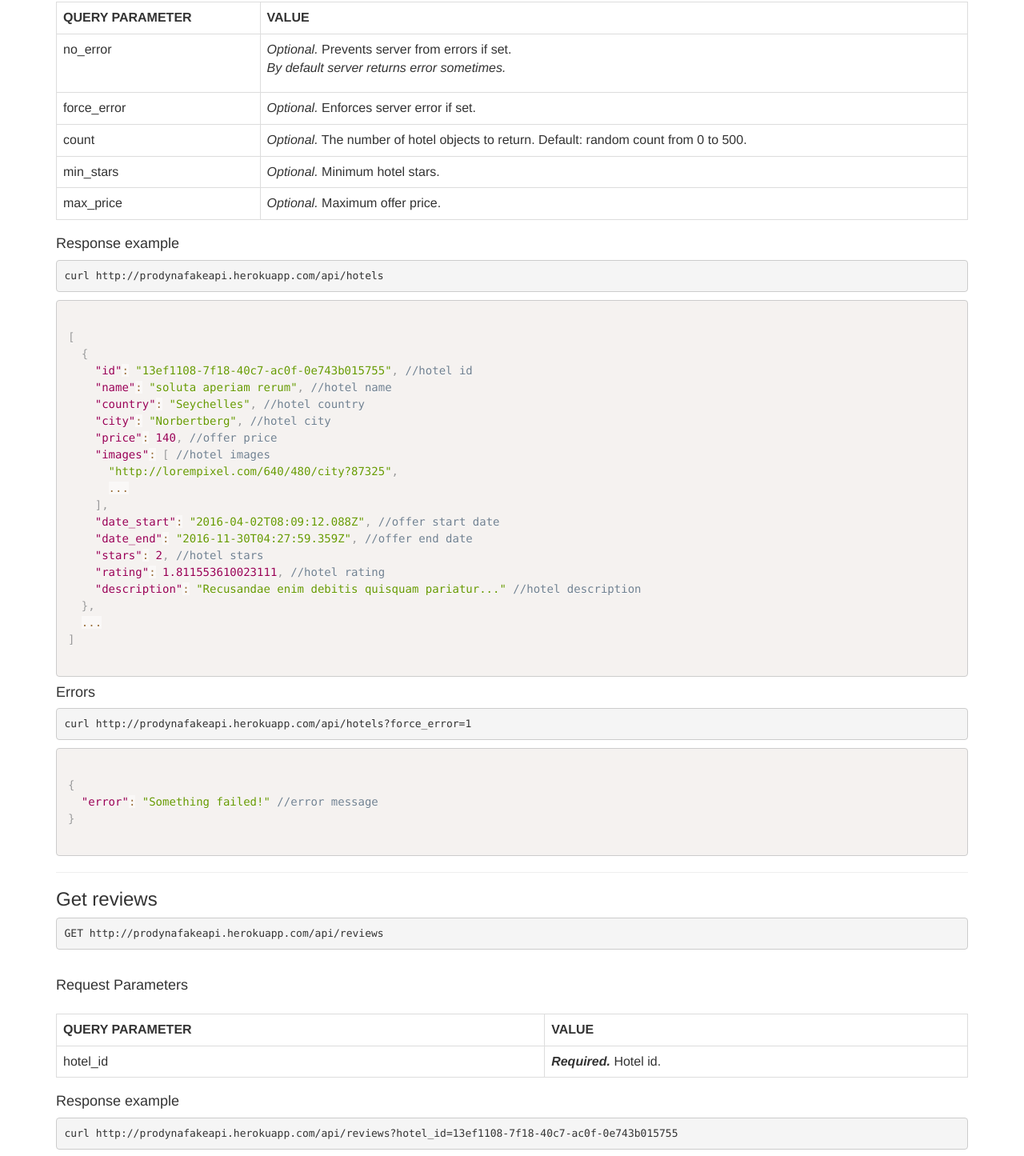
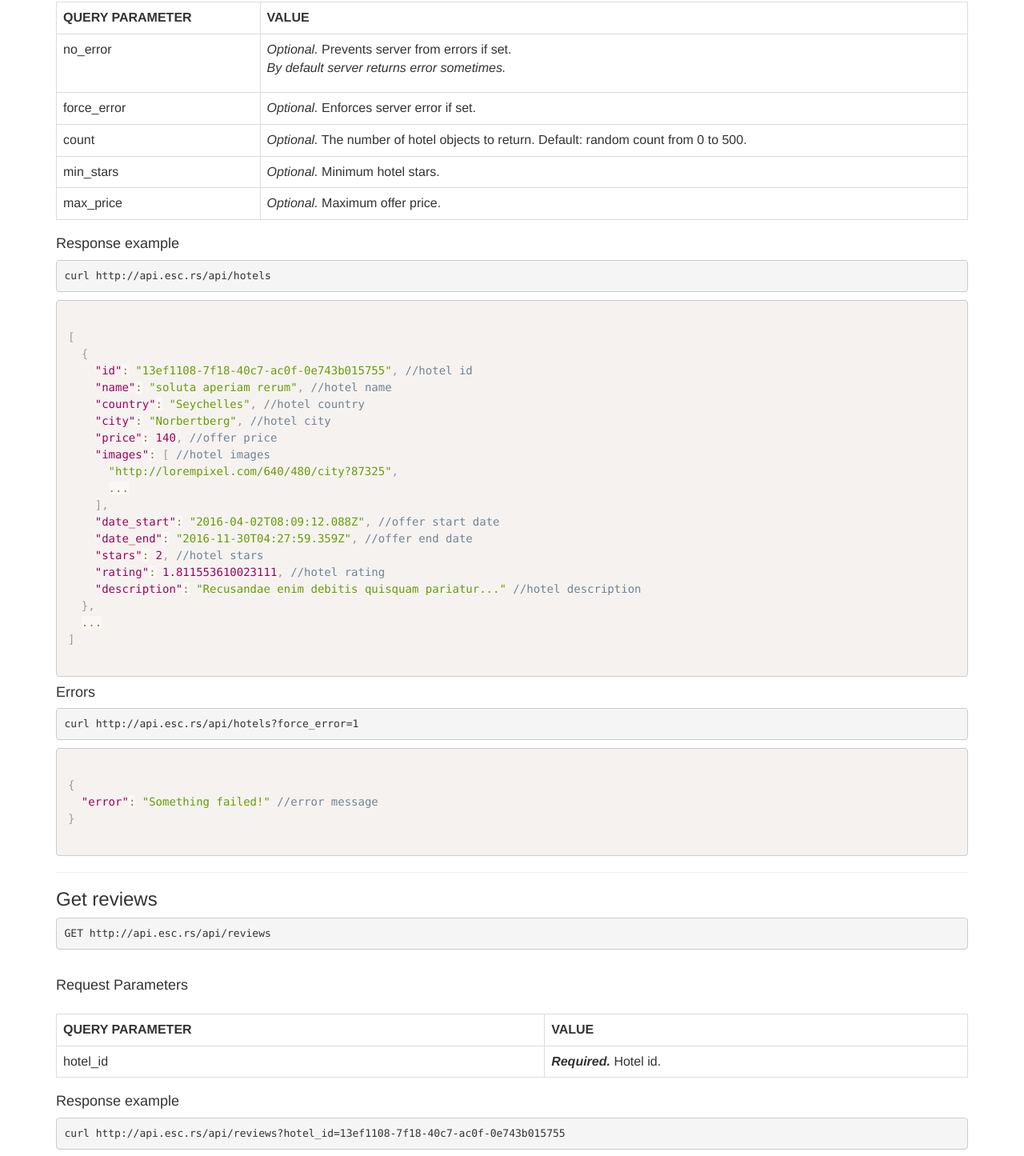
Before and after one commit to Milos5611/api, a website: page public/index.html in a window 1280 px wide. Shown: the part 307-1752 px from the top of the page at 80% size. Drawn offline with nearby package versions, Linux system fonts and the light colour scheme.

Commit message:
Link changed

```diff
--- a/public/index.html
+++ b/public/index.html
@@ -15,13 +15,14 @@
         <div class="container">
             <h1>
                 Prodyna fake api server
+				<code>Milos Nikolic</code>
             </h1>
             <hr/>
 
             <h2>Endpoints</h2>
 
             <h3>Get a hotels list</h3>
-            <pre>GET http://prodynafakeapi.herokuapp.com/api/hotels</pre>
+            <pre>GET http://api.esc.rs/api/hotels</pre>
 
             <h4 class="request-parameters-title">Request Parameters</h4>
 
@@ -79,7 +80,7 @@
             </table>
 
             <h4>Response example</h4>
-            <pre>curl http://prodynafakeapi.herokuapp.com/api/hotels</pre>
+            <pre>curl http://api.esc.rs/api/hotels</pre>
             <pre class="language-javascript"><code class="language-javascript">
 [
   {
@@ -104,7 +105,7 @@
 
             <h4>Errors</h4>
 
-            <pre>curl http://prodynafakeapi.herokuapp.com/api/hotels?force_error=1</pre>
+            <pre>curl http://api.esc.rs/api/hotels?force_error=1</pre>
 
             <pre><code class="language-javascript">
 {
@@ -115,7 +116,7 @@
             <hr/>
 
             <h3>Get reviews</h3>
-            <pre>GET http://prodynafakeapi.herokuapp.com/api/reviews</pre>
+            <pre>GET http://api.esc.rs/api/reviews</pre>
 
             <h4 class="request-parameters-title">Request Parameters</h4>
 
@@ -137,7 +138,7 @@
 
             <h4>Response example</h4>
 
-            <pre>curl http://prodynafakeapi.herokuapp.com/api/reviews?hotel_id=13ef1108-7f18-40c7-ac0f-0e743b015755</pre>
+            <pre>curl http://api.esc.rs/api/reviews?hotel_id=13ef1108-7f18-40c7-ac0f-0e743b015755</pre>
 
             <pre><code class="language-javascript">
 [
@@ -153,7 +154,7 @@
 
             <h4>Errors</h4>
 
-            <pre>curl http://prodynafakeapi.herokuapp.com/api/reviews</pre>
+            <pre>curl http://api.esc.rs/api/reviews</pre>
 
             <pre><code class="language-javascript">
 {
```
